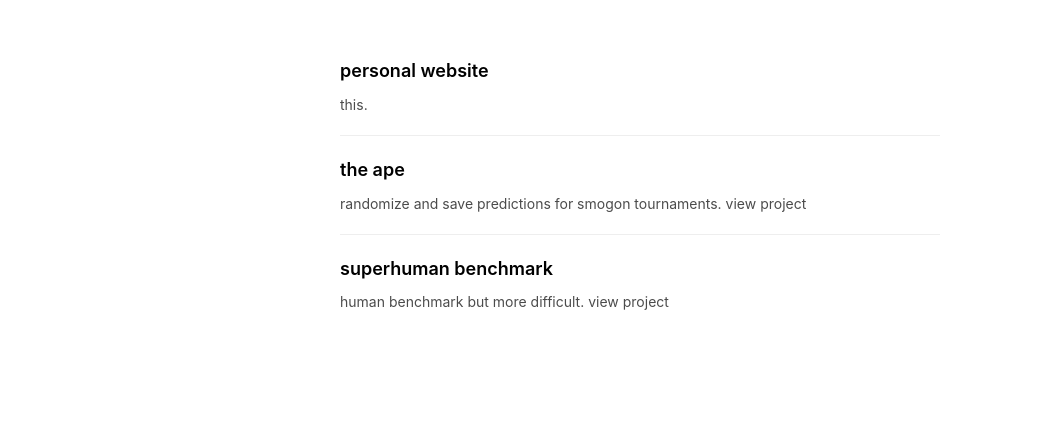
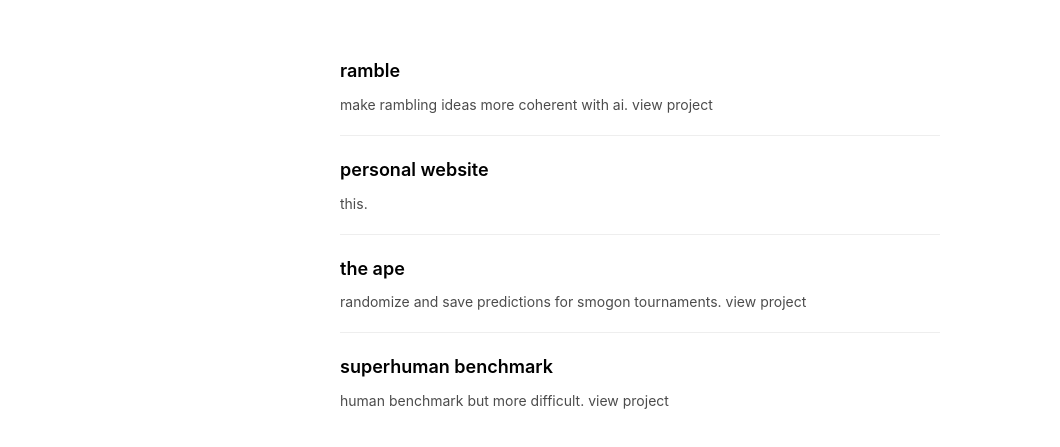
Before and after one commit to bilalafzalshafi/website, a plain HTML site: page docs/index.html in a window 1280 px wide. Both pictures are taken after a click on the link "software". Shown: the part 207-654 px from the top of the page, without its empty margins (0-1060 px from the left). Drawn offline with Linux system fonts and the light colour scheme.

Commit message:
Add ramble

```diff
--- a/docs/index.html
+++ b/docs/index.html
@@ -296,6 +296,10 @@
             <h1>software</h1>
             <div class="list-container">
                 <div class="item">
+                    <h3>ramble</h3>
+                    <p>make rambling ideas more coherent with ai. <a href="https://github.com/bilalafzalshafi/ramble">view project</a></p>
+                </div>
+                <div class="item">
                     <h3>personal website</h3>
                     <p>this. </p>
                 </div>
```
